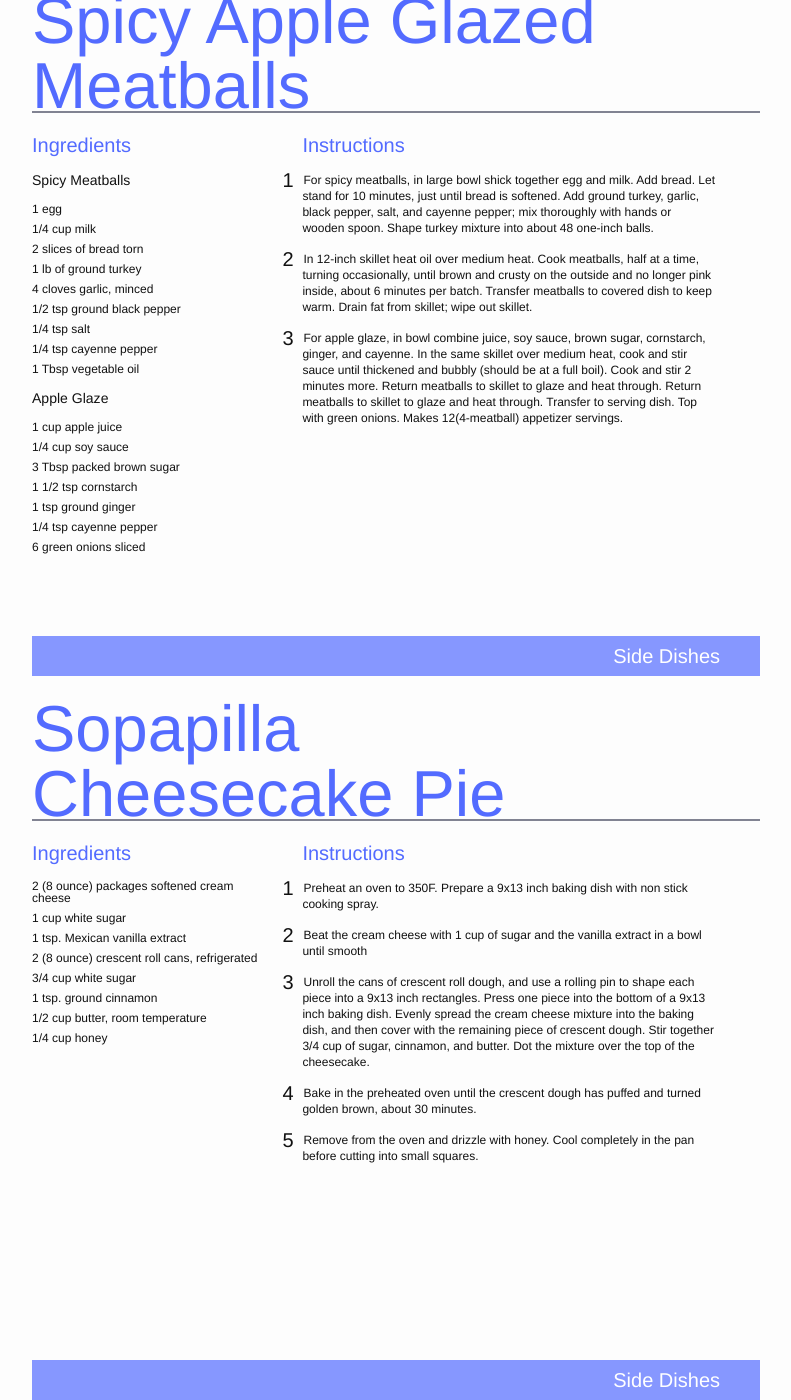
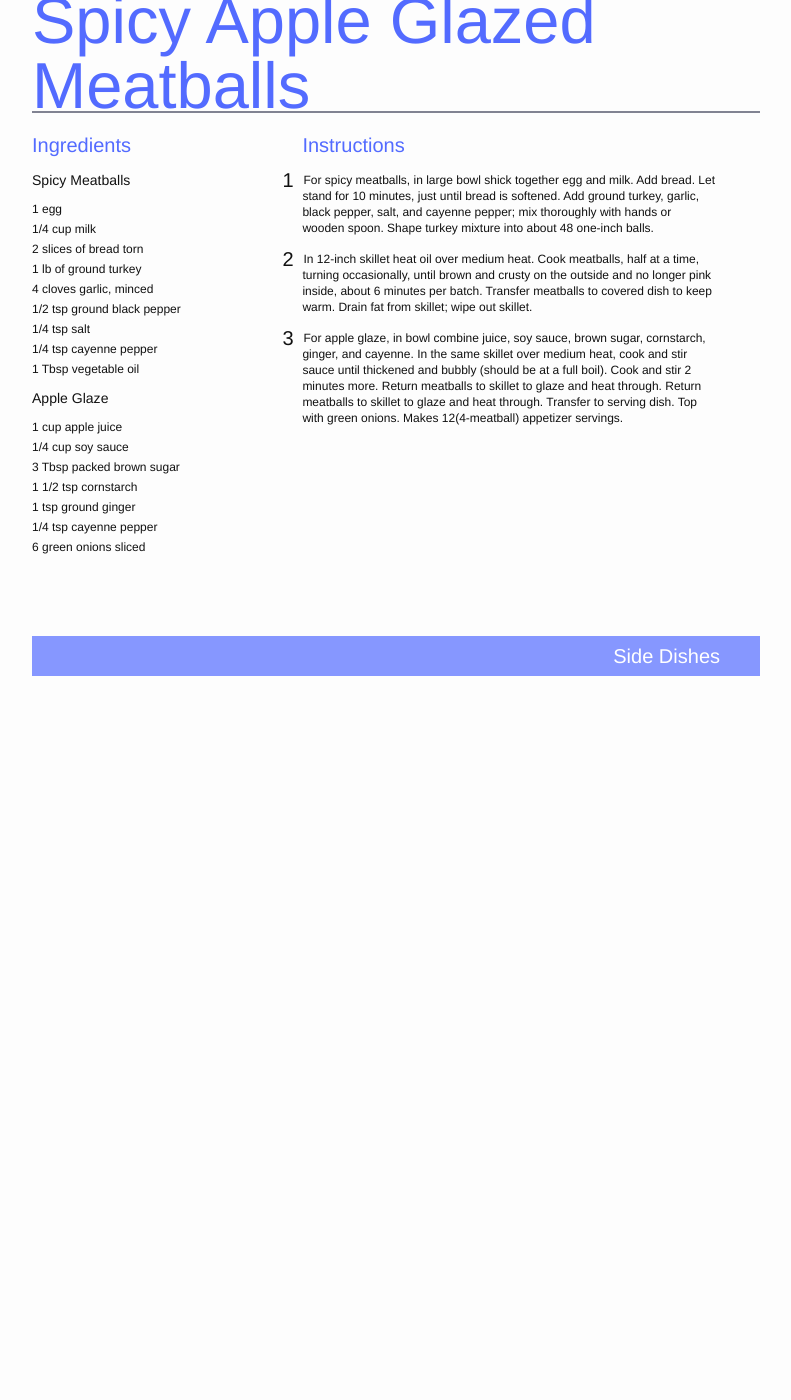
Before and after one commit to bsalinas/salinas-family-recipes, a Jekyll site: the page built from print.html, in a window 1280 px wide and 1400 px high, scrolled down 21768 px. Shown: the whole window, without its empty margins (8-799 px from the left). Built offline with Jekyll 4.4.1, drawn with Linux system fonts in a browser that asks for light colours; after the commit the page ends 22444 px from its top, so only the background shows below that; some of the changed text lies outside the part shown.

```diff
--- a/_data/recipes/main/sausage_and_kale_soup.json
+++ /dev/null
@@ -1,28 +0,0 @@
-{
-	"title":"Portuguese Chourico and Kale Soup",
-	"ingredients":[
-		{
-			"ingredients":["2 Tbs. extra-virgin olive oil",
-			 "3 medium white waxy potatoes, like yukon golds, peeled and diced",
-			 "2 medium onions, chopped",
-			 "4 to 6 cloves garlic, chopped",
-			 "2 bay leaves, fresh or dried",
-			 "1 pound kale, coarsely chopped",
-			 "Coarse salt and pepper",
-			 "1 (15 ounce) can garbanzos, drained and rinsed",
-			 "1 can diced tomatoes",
-			 "1 pound diced chourico, casing removed",
-			 "1 quart chicken broth",
-			 "warm, crusty bread"
-			]
-
-		}
-	],
-	"steps":[
-		"Heat oil in a deep pot over medium high heat.",
-		"Add potatoes and onions, cover and cook 5 minutes, stirring occasionally.",
-		"Add garlic, bay leaves, and kale to the pot.  Cover pot and wilt greens 2 minutes.",
-		"Season with salt and pepper. Add beans, tomatoes, chourico, and broth to the pot and bring soup to a full boil.  Reduce heat back to medium and cook 5 to 10 minutes longer or until potatoes are tender.",
-		"Serve soup with hunks of crusty bread and butter"
-	]
-}
--- /dev/null
+++ b/_data/recipes/sides/corn_casserole.json
@@ -0,0 +1,21 @@
+{
+	"title":"Christmas Corn Casserole",
+	"ingredients":[
+		{
+			"ingredients":[
+			"1 16oz can whole kernal corn, undrained",
+			"1 16oz can cream style corn",
+			"1/2 cup margarine, softened",
+			"2 eggs, beaten",
+			"1 tablespoon sugar",
+			"1 cup sour cream",
+			"1 7oz package Jiffy corn muffin mix"
+			]
+		}
+	],
+	"steps":[
+		"Combine all ingredients in bowl; mix well",
+		"Spoon into 8x12 inch baking dish.",
+		"Bake at 350 degrees for 45 minutes or until light brown."
+	]
+}
--- a/_data/recipes/sides/martas_spinach_apple_salad.json
+++ b/_data/recipes/sides/martas_spinach_apple_salad.json
@@ -20,7 +20,5 @@
 		}
 	],
 	"steps":[
-		""
-
 	]
 }
--- a/_data/recipes/sides/sopapilla_cheesecake_pie.json
+++ /dev/null
@@ -1,24 +0,0 @@
-{
-	"title":"Sopapilla Cheesecake Pie",
-	"yields":"Serves 12",
-	"ingredients":[
-		{
-			"ingredients":["2 (8 ounce) packages softened cream cheese",
-			 "1 cup white sugar",
-			 "1 tsp. Mexican vanilla extract",
-			 "2 (8 ounce) crescent roll cans, refrigerated",
-			 "3/4 cup white sugar",
-			 "1 tsp. ground cinnamon",
-			 "1/2 cup butter, room temperature",
-			 "1/4 cup honey"
-			]
-		}
-	],
-	"steps":[
-		"Preheat an oven to 350F.  Prepare a 9x13 inch baking dish with non stick cooking spray.",
-		"Beat the cream cheese with 1 cup of sugar and the vanilla extract in a bowl until smooth",
-		"Unroll the cans of crescent roll dough, and use a rolling pin to shape each piece into a 9x13 inch rectangles.  Press one piece into the bottom of a 9x13 inch baking dish.  Evenly spread the cream cheese mixture into the baking dish, and then cover with the remaining piece of crescent dough.  Stir together 3/4 cup of sugar, cinnamon, and butter.  Dot the mixture over the top of the cheesecake.",
-		"Bake in the preheated oven until the crescent dough has puffed and turned golden brown, about 30 minutes.",
-		"Remove from the oven and drizzle with honey.  Cool completely in the pan before cutting into small squares."
-	]
-}
--- a/_sass/_layout.scss
+++ b/_sass/_layout.scss
@@ -263,7 +263,7 @@
     }
 }
 .recipe-header{
-    width:6in;
+    width:7in;
 }
 
 
```
